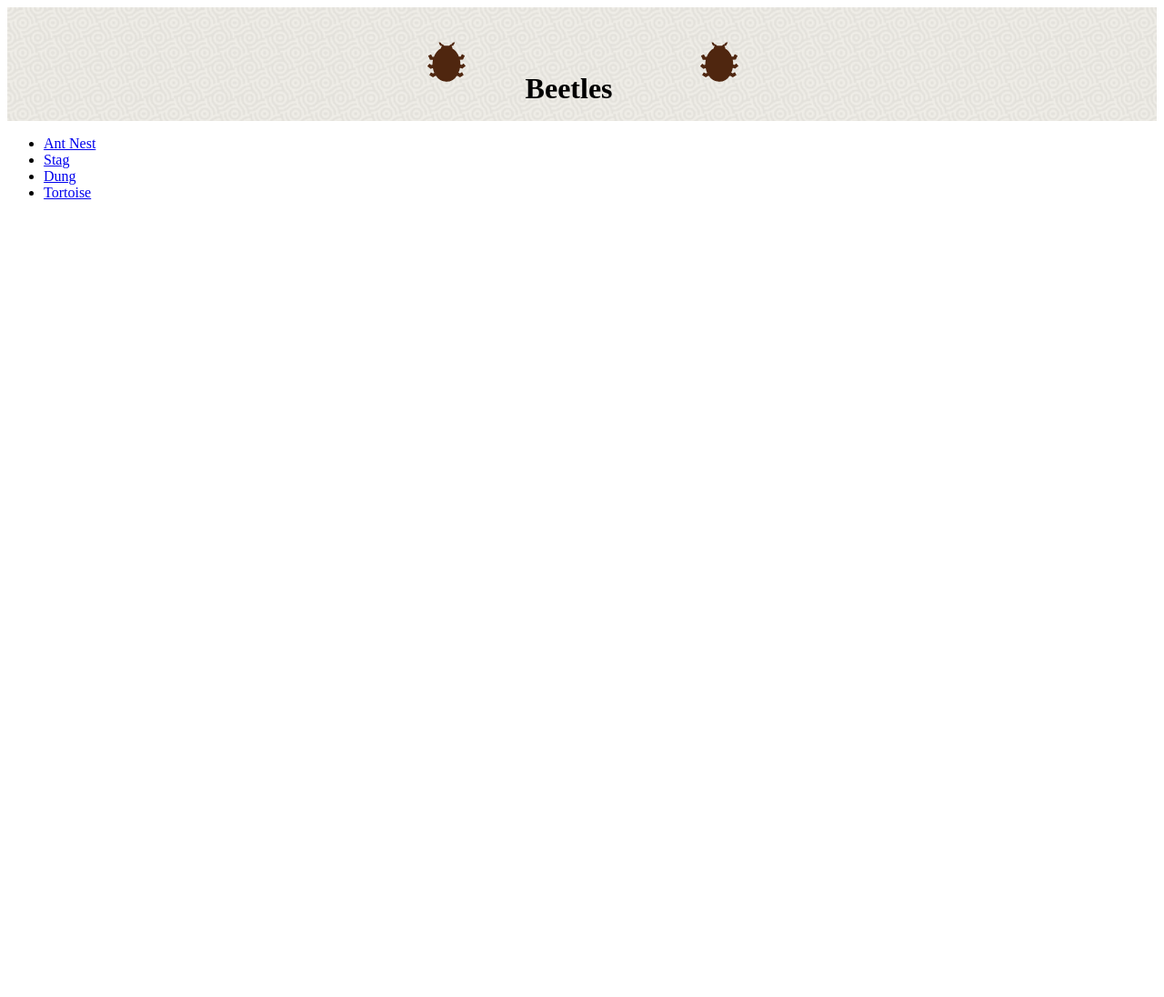
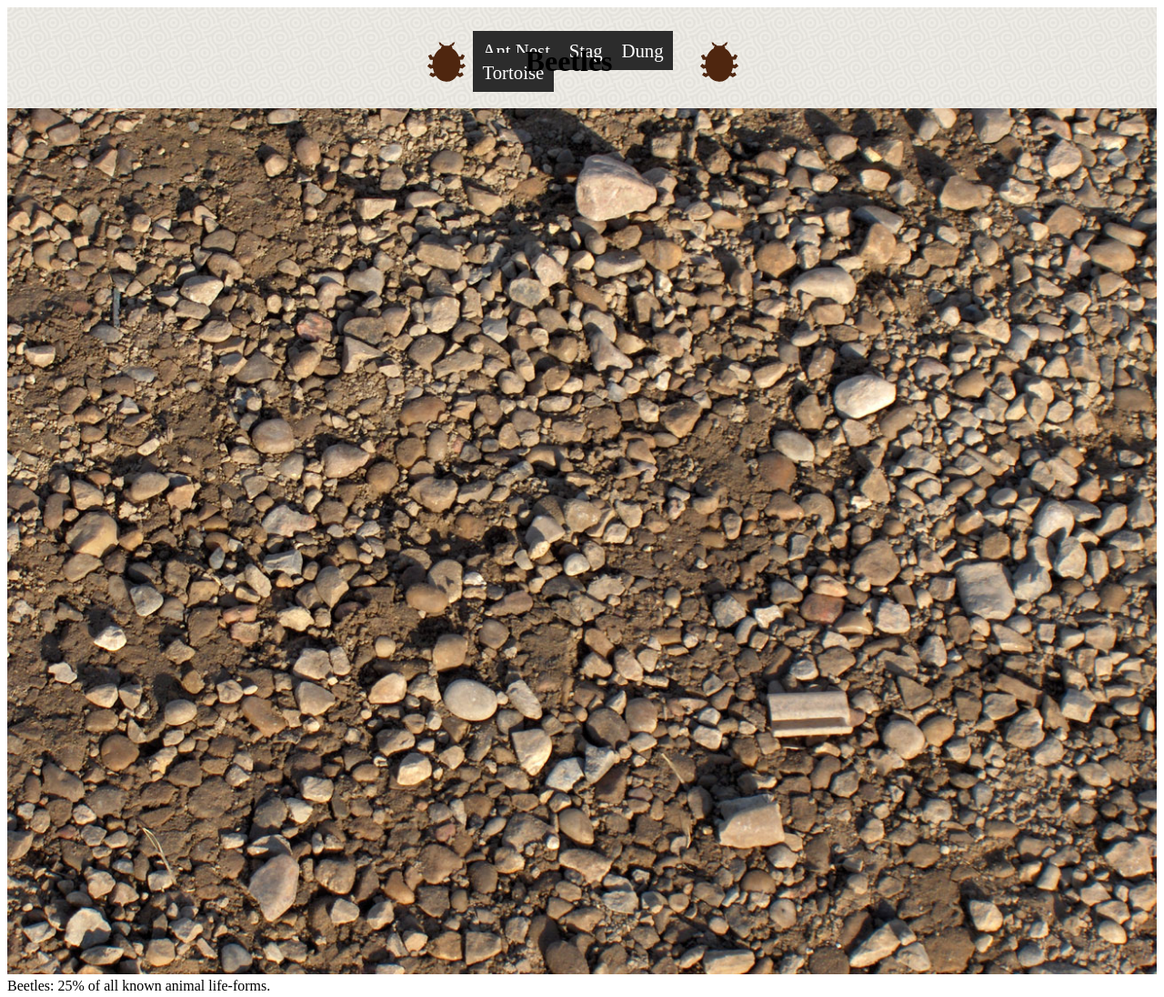
Before and after one commit to ryanpurdyca/test, a plain HTML site: page index.html in a window 1280 px wide. Shown: the whole page at 91% size. Before the commit the page ends 800 px from the top, so only its background shows below. Drawn offline with Linux system fonts and the light colour scheme.

Commit message:
Header Changes
Playing around with the header trying to make the navigation work

```diff
--- a/css/main.css
+++ b/css/main.css
@@ -9,7 +9,7 @@ html{
 .header-box{
   width: 100%;
   margin-top;
-  padding: 50px 0px 75px 0px;
+  padding: 20px 0px 75px 0px;
   background-image: url("../images/waves.png");
   background-size: 100px auto;
 }
@@ -18,6 +18,7 @@ h1{
   position: absolute;
   width: 50%;
   right: 19.5%;
+  top: -.5em;
 }
 
 .header-content{
@@ -29,13 +30,42 @@ h1{
 .Beetle{
   position: absolute;
   width: 30%;
-  top: -2.4em;
+  top: -1.5em;
   left: -12%;
 }
 
 .Beetle2{
   position: absolute;
   width: 30%;
-  top: -2.4em;
+  top: -1.5em;
   right: -12%;
 }
+
+nav a{
+  text-decoration: none;
+  color: white;
+  background-color: #2c2c2c;
+  padding: .5em .5em .5em .5em;
+  text-align: center;
+  font-size: 1.3rem;
+}
+
+nav ul{
+  margin: 0;
+  padding: 0;
+  list-style-type: none;
+  /* specifies the bullets of the list to be lower-alpha(alphabet), lower-roman(roman numerals),
+  decimal(decimals), circle(circles), or none(no bullets)*/
+  text-decoration: none;
+}
+
+nav li{
+  display: inline;
+  float: left; /*text will wrap around the right side of the image. If you float
+  right the text wraps around the left*/
+}
+
+.dirt{
+  position: relative;
+  width: 100%;
+}
--- a/index.html
+++ b/index.html
@@ -21,16 +21,21 @@
         <img class="Beetle2" src="images/Beetle Icon.svg" alt="">
         <!-- Img Src defines the location of a picture file to be displayed on the page,
         alt is text that will only show up if the image fails to load on the page -->
+        <nav>
+          <ol>
+            <li><a href="#ant-nest" class="nav">Ant Nest</a></li>
+            <li><a href="#stag" class="nav">Stag</a></li>
+            <li><a href="#dung" class="nav">Dung</a></li>
+            <li><a href="#tortoise" class="nav">Tortoise</a></li>
+          </ol>
+        </nav>
         </div>
       </div>
   </header>
 
-  <main>
-    <nav>
-      <ul>
-        <li class="Ant Nest"><a href="#AntNest">Ant Nest</a></li>
-        <li class="Stag"><a href="#Stag">Stag</a></li>
-        <li class="Dung"><a href="#Dung">Dung</a></li>
-        <li class="Tortoise"><a href="#Tortoise">Tortoise</a></li>
-      </ul>
-    </nav>
+    <div class="banner">
+      <img class="dirt" src="images/dirt.jpg" alt="">
+      <!-- Img Src defines the location of a picture file to be displayed on the page,
+      alt is text that will only show up if the image fails to load on the page -->
+      <figcaption class="banner-text">Beetles: 25% of all known animal life-forms.</figcaption>
+    </div>
```
Also changed, not shown: images/dirt.jpg (added).
